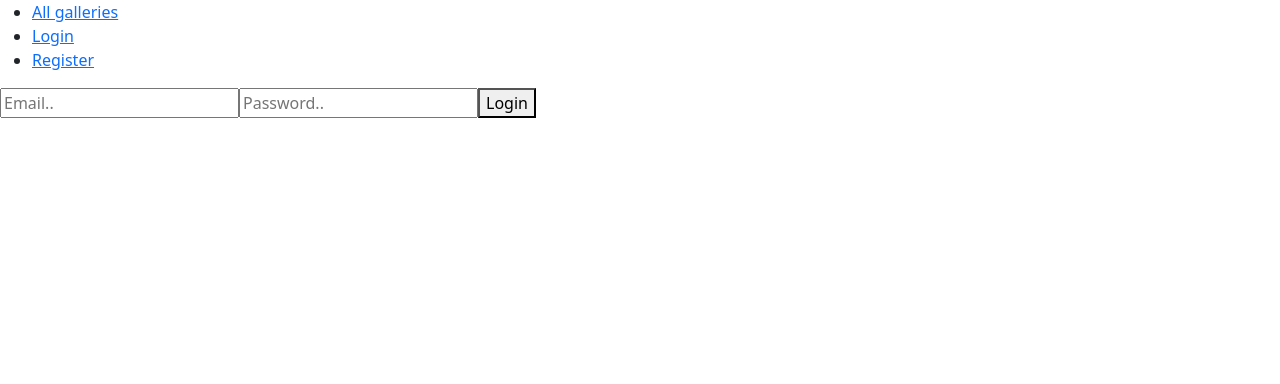
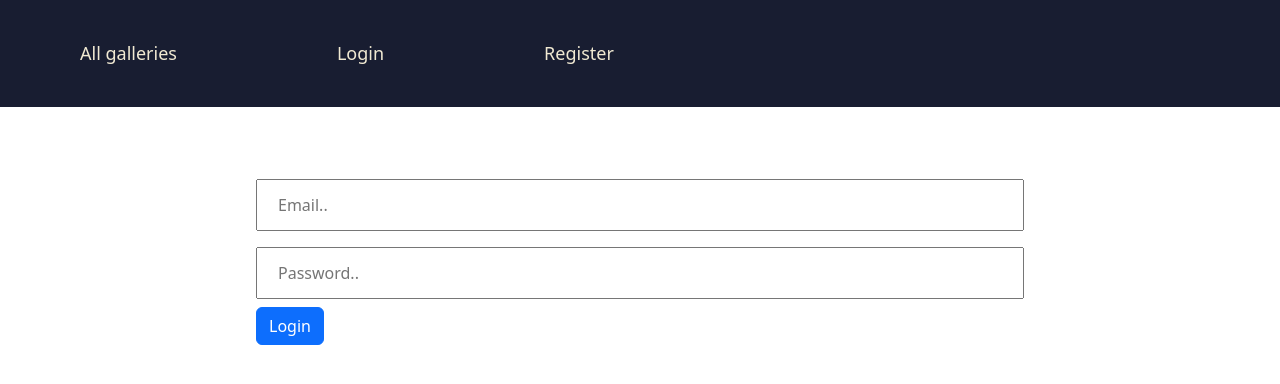
Before and after one commit to s-cumpalovic/gallery-fe, a React (Create React App) app: page /login in a window 1280 px wide. Shown: the top 384 px of the page. Built offline with nearby package versions, Linux system fonts and the light colour scheme.

Commit message:
Create new Gallery funcionallity + CSS

```diff
--- a/src/components/Auth/LoginForm.jsx
+++ b/src/components/Auth/LoginForm.jsx
@@ -3,7 +3,7 @@ import React from "react";
 export default function LoginForm({ newUser, setNewUser, onSubmitUser }) {
   return (
     <div>
-      <form onSubmit={onSubmitUser}>
+      <form className="form-component" onSubmit={onSubmitUser}>
         <input
           placeholder="Email.."
           type="email"
@@ -26,7 +26,7 @@ export default function LoginForm({ newUser, setNewUser, onSubmitUser }) {
             })
           }
         />
-        <button type="submit">Login</button>
+        <button className="btn btn-primary"type="submit">Login</button>
       </form>
     </div>
   );
--- a/src/components/Auth/RegisterForm.jsx
+++ b/src/components/Auth/RegisterForm.jsx
@@ -9,7 +9,7 @@ export default function RegisterForm({
 }) {
   return (
     <div>
-      <form onSubmit={onSubmitUser}>
+      <form className="form-component" onSubmit={onSubmitUser}>
         <input
           placeholder="First Name.."
           type="text"
@@ -66,7 +66,7 @@ export default function RegisterForm({
             e.target.checked ? setAcceptTerms(true) : setAcceptTerms(false)
           }
         />
-        <button disabled={!acceptTerms} type="submit">
+        <button disabled={!acceptTerms} className="btn btn-primary" type="submit">
           Register
         </button>
       </form>
--- a/src/components/Gallery/CreateGalleryComponent.jsx
+++ b/src/components/Gallery/CreateGalleryComponent.jsx
@@ -16,7 +16,7 @@ export default function CreateGalleryComponent({
 
   return (
     <>
-      <form onSubmit={onSubmitGallery}>
+      <form className="form-component" onSubmit={onSubmitGallery}>
         <input
           placeholder="Title.."
           type="text"
@@ -41,12 +41,16 @@ export default function CreateGalleryComponent({
         <input
           placeholder="Add pictures.."
           type="url"
-          value={image.url}
-          onChange={({ target }) => setImage({ url: target.value })}
+          value={image}
+          onChange={({ target }) => setImage(target.value)}
         />
-        <button type="submit">Create gallery</button>
+        <button className="btn btn-primary" type="submit">
+          Create gallery
+        </button>
+        <button className="btn btn-warning" onClick={handleImages}>
+          Add image
+        </button>
       </form>
-      <button onClick={handleImages}>Add image</button>
     </>
   );
 }
--- a/src/components/Gallery/GalleryComponent.jsx
+++ b/src/components/Gallery/GalleryComponent.jsx
@@ -18,24 +18,24 @@ export default function GalleryComponent({
     <>
       {/* Gallery properties */}
 
-      <div>
+      <div className="gallery-component">
         <ConditionalWrapper
           condition={id}
           wrapper={(children) => (
             <Link to={`/galleries/${id}`}>{children}</Link>
           )}
         >
-          <h3>{title}</h3>
+          <h2 className="gallery-title">{title}</h2>
         </ConditionalWrapper>
-        <p>
-          Author:{" "}
+        <p className="gallery-author">
+          Author:
           <Link to={`/authors/${author.id}`}>
-            {author.first_name} {author.last_name}{" "}
+            {author.first_name}-{author.last_name}
           </Link>
         </p>
-        <p>Created at: {createdAt}</p>
-        <p>Description: {description}</p>
-        <img src={mainImage} />
+        <p className="gallery-date">Created at: {createdAt}</p>
+        <p className="gallery-description">Description: {description}</p>
+        <img className="gallery-image" src={mainImage} />
       </div>
 
       {/* Images carousel */}
--- a/src/components/Gallery/SearchBar.jsx
+++ b/src/components/Gallery/SearchBar.jsx
@@ -2,7 +2,7 @@ import React from "react";
 
 export default function SearchBar({ term, setTerm }) {
   return (
-    <div>
+    <div className="search-bar">
       <input
         placeholder="Search by title, description or author.."
         value={term}
--- a/src/layouts/Navbar.jsx
+++ b/src/layouts/Navbar.jsx
@@ -13,7 +13,7 @@ export default function Navbar() {
   };
 
   return (
-    <div>
+    <div className="navbar">
       <ul className="nav-list">
         <li className="nav-item">
           <Link to="/">All galleries</Link>
--- a/src/layouts/index.jsx
+++ b/src/layouts/index.jsx
@@ -1,6 +1,7 @@
 import React from "react";
 import Router from "../router/Router";
 import Navbar from "./Navbar";
+import "../styles/style.css";
 
 export default function index({ children }) {
   return (
--- a/src/pages/NewGallery.jsx
+++ b/src/pages/NewGallery.jsx
@@ -6,9 +6,7 @@ import { initStoreGallery } from "../store/gallery/slice";
 import { selectUser } from "../store/user/selectors";
 
 export default function NewGallery() {
-  const [image, setImage] = useState({
-    url: "",
-  });
+  const [image, setImage] = useState("");
   const [newGallery, setNewGallery] = useState({
     userId: "",
     title: "",
@@ -31,6 +29,7 @@ export default function NewGallery() {
 
   const handleOnSubmitGallery = async (e) => {
     e.preventDefault();
+
     await dispatch(initStoreGallery(newGallery));
   };
 
@@ -46,7 +45,7 @@ export default function NewGallery() {
       {newGallery.images && <h6>Images:</h6> &&
         newGallery.images.map((image) => (
           <div>
-            <p key={image.id}>{image.url}</p>
+            <p>{image}</p>
           </div>
         ))}
     </div>
--- a/src/services/AuthService.js
+++ b/src/services/AuthService.js
@@ -45,6 +45,7 @@ class AuthService extends ApiService {
         localStorage.removeItem("token");
         localStorage.setItem("token", response.data.authorisation.token);
         this.setAxiosAuthorizationHeader(response.data.authorisation.token);
+        window.location.reload();
         return response.data;
       }
     } catch (e) {
--- /dev/null
+++ b/src/styles/style.css
@@ -0,0 +1,128 @@
+:root {
+    --dark-blue: #181D31;
+    --green: #678983;
+    --dirty-white: #E6DDC4;
+    --white: #F0E9D2;
+
+}
+
+body{
+}
+/* Gallery component */
+
+.gallery-component{
+    display: inline-block;
+    text-align: justify;
+    padding: 5rem;
+    width: 50%;
+}
+
+.gallery-title, .gallery-author{
+    width: 20%;
+    padding: 1rem;
+    font-style: italic;
+    color: var(--dark-blue);
+
+}
+
+.gallery-title:hover{
+    background-color: var(--dark-blue);
+    color: var(--white);
+}
+
+
+.gallery-author {
+}
+
+.gallery-description{
+}
+
+.gallery-date {
+}
+
+.gallery-image {
+    width: 800px;
+    height: 600px
+}
+
+/* Navbar */
+
+.navbar{
+    overflow: hidden;
+    background-color: var(--dark-blue);
+}
+
+.nav-item {
+    float: left;
+    display: block;
+    text-align: center;
+    padding: 2rem;
+    text-decoration: none;
+}
+
+.nav-list {
+    list-style-type: none;
+    margin: 0;
+    padding: 0;
+}
+
+.nav-item a:visited, a:link {
+    font-size: 18px;
+    padding: 3rem;
+    width: 50px;
+    text-decoration: none;
+    color: var(--white);
+}
+
+.nav-item a:hover{
+    background-color: var(--white);
+    color: var(--dark-blue);
+}
+
+.search-bar input {
+    display: flex;
+    justify-content: center;
+    margin-top: 5rem;
+    margin-left: 30%;
+    padding: 10px;
+    font-size: 17px;
+    border: 1px solid grey;
+    width: 40%;
+    color: var(--dark-blue);
+}
+
+.form-component {
+    margin: 5% 20%;
+}
+
+.form-component input[type=text],
+ input[type=password],
+  input[type=email],
+   input[type=url] {
+        width: 100%;
+        padding: 12px 20px;
+        margin: 8px 0;
+        box-sizing: border-box;
+}
+
+.form-component input[type=checkbox] {
+    width: 20px;
+    height: 20px;
+    padding: 1rem;
+    margin: 2rem;
+}
+
+.form-component input[type=checkbox]:hover {
+    cursor: pointer;
+}
+
+.form-component textarea {
+    width: 100%;
+    height: 150px;
+    padding: 12px 20px;
+    box-sizing: border-box;
+    border: 2px solid #ccc;
+    border-radius: 4px;
+    background-color: #f8f8f8;
+    resize: none;
+  }
```
